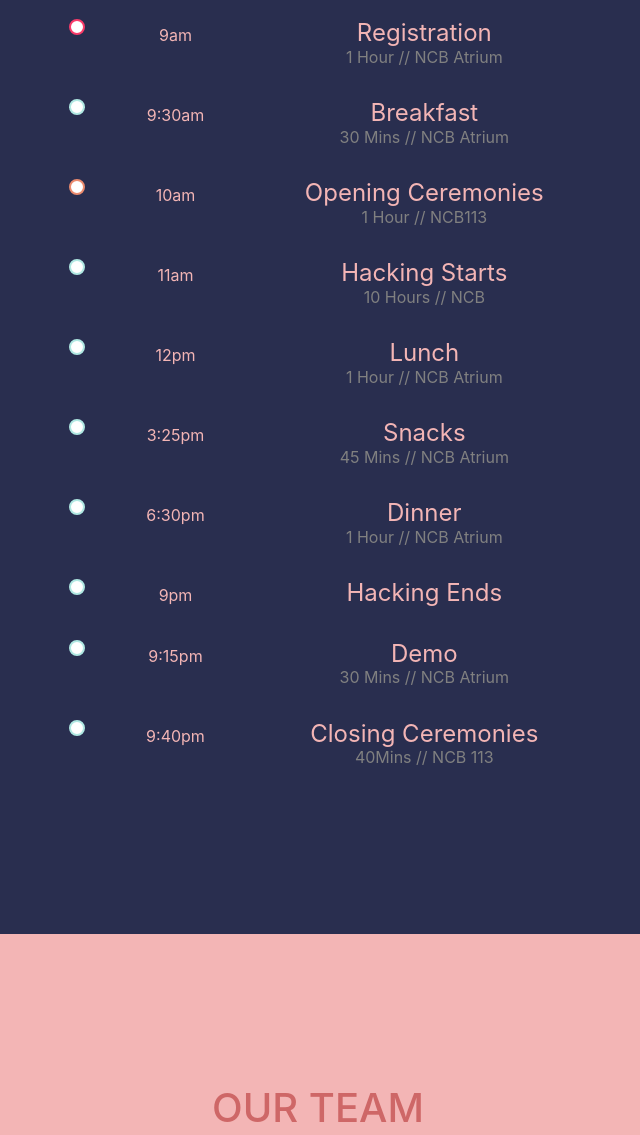
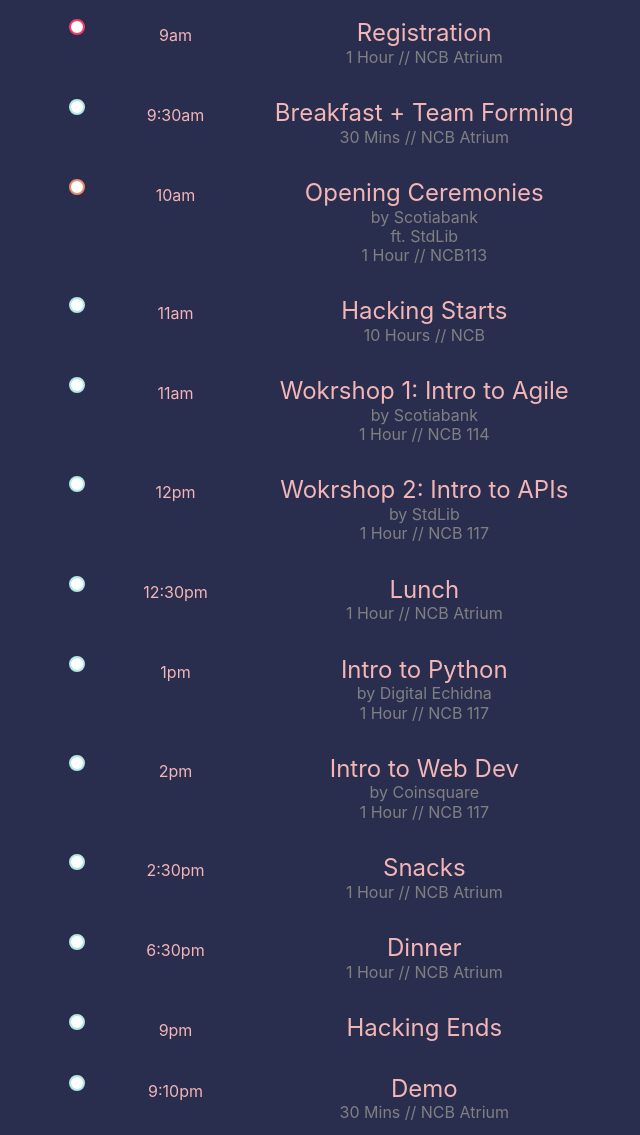
Before and after one commit to vywu/shehacks, a website with bundled scripts: page main.html in a window 1280 px wide. Shown: the part 1417-2552 px from the top of the page, without its empty margins (322-962 px from the left). Built offline with nearby package versions, Linux system fonts and the light colour scheme.

Commit message:
updated the schedule

```diff
--- a/main.html
+++ b/main.html
@@ -200,7 +200,7 @@
         <div class="bullet green"></div>
         <div class="time">9:30am</div>
         <div class="desc">
-          <h3>Breakfast</h3>
+          <h3>Breakfast + Team Forming</h3>
           <h4>30 Mins // NCB Atrium</h4>
 
         </div>
@@ -209,7 +209,7 @@
         <div class="bullet orange"></div>
         <div class="time">10am</div>
         <div class="desc">
-          <h3>Opening Ceremonies</h3>
+          <h3>Opening Ceremonies</h3> <h4>by Scotiabank</h4><h4>ft. StdLib</h4>
           <h4>1 Hour // NCB113</h4>
         </div>
       </li>
@@ -221,9 +221,25 @@
           <h4>10 Hours // NCB</h4>
         </div>
       </li>
+      <li>
+        <div class="bullet green"></div>
+        <div class="time">11am</div>
+        <div class="desc">
+          <h3>Wokrshop 1: Intro to Agile</h3> <h4>by Scotiabank</h4>
+          <h4>1 Hour // NCB 114</h4>
+        </div>
+      </li>
        <li>
         <div class="bullet green"></div>
         <div class="time">12pm</div>
+        <div class="desc">
+          <h3>Wokrshop 2: Intro to APIs</h3> <h4>by StdLib</h4>
+          <h4>1 Hour // NCB 117</h4>
+        </div>
+      </li>
+       <li>
+        <div class="bullet green"></div>
+        <div class="time">12:30pm</div>
         <div class="desc">
           <h3>Lunch</h3>
           <h4>1 Hour // NCB Atrium</h4>
@@ -231,12 +247,29 @@
       </li>
       <li>
         <div class="bullet green"></div>
-        <div class="time">3:25pm</div>
+        <div class="time">1pm</div>
+        <div class="desc">
+          <h3>Intro to Python</h3> <h4>by Digital Echidna</h4>
+          <h4>1 Hour // NCB 117</h4>
+        </div>
+      </li>
+        <li>
+        <div class="bullet green"></div>
+        <div class="time">2pm</div>
+        <div class="desc">
+          <h3>Intro to Web Dev</h3> <h4>by Coinsquare</h4>
+          <h4>1 Hour // NCB 117</h4>
+        </div>
+      </li>
+      <li>
+        <div class="bullet green"></div>
+        <div class="time">2:30pm</div>
         <div class="desc">
           <h3>Snacks</h3>
-          <h4>45 Mins // NCB Atrium</h4>
+          <h4>1 Hour // NCB Atrium</h4>
         </div>
       </li>
+      <li>
           <li>
         <div class="bullet green"></div>
         <div class="time">6:30pm</div>
@@ -254,7 +287,7 @@
       </li>
       <li>
         <div class="bullet green"></div>
-        <div class="time">9:15pm</div>
+        <div class="time">9:10pm</div>
         <div class="desc">
           <h3>Demo</h3>
           <h4>30 Mins // NCB Atrium</h4>
@@ -265,7 +298,7 @@
         <div class="time">9:40pm</div>
         <div class="desc">
           <h3>Closing Ceremonies</h3>
-          <h4>40Mins // NCB 113</h4>
+          <h4>40 Mins // NCB 113</h4>
         </div>
       </li>
     </ul>
```
